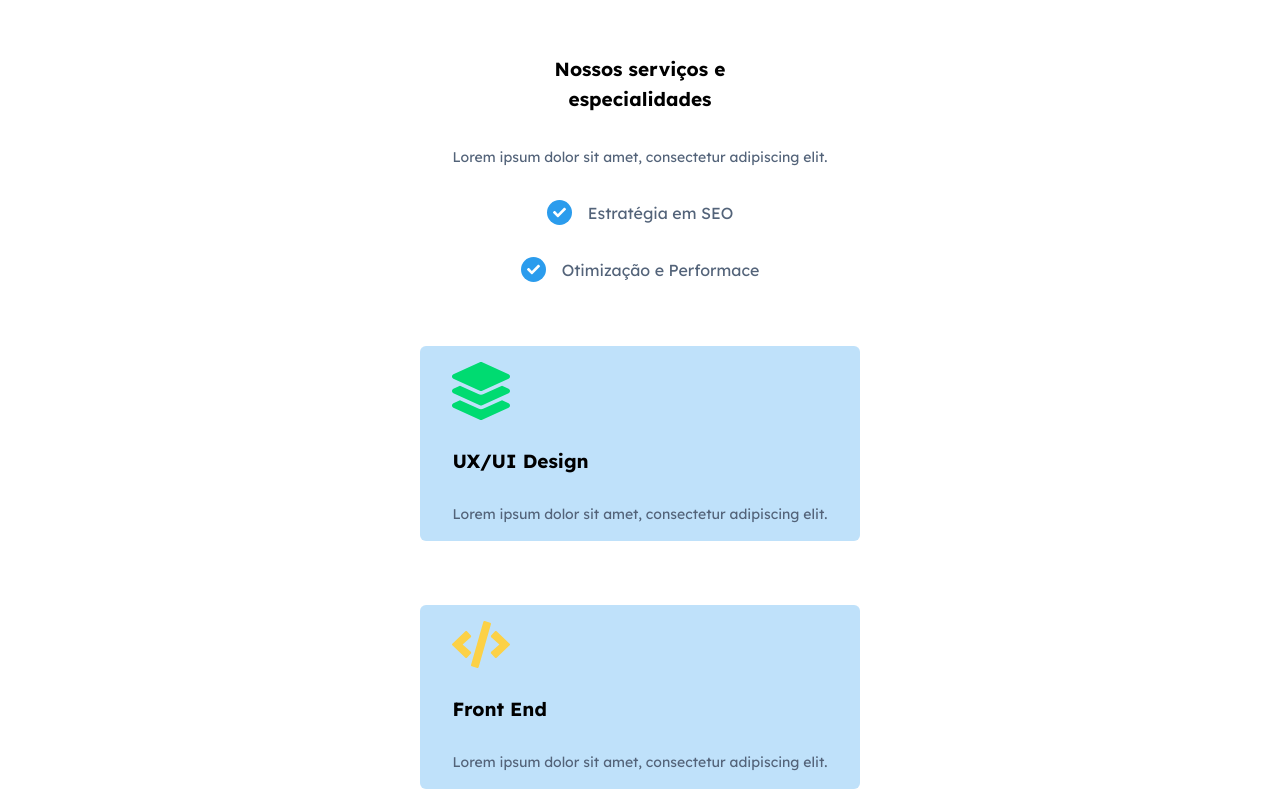
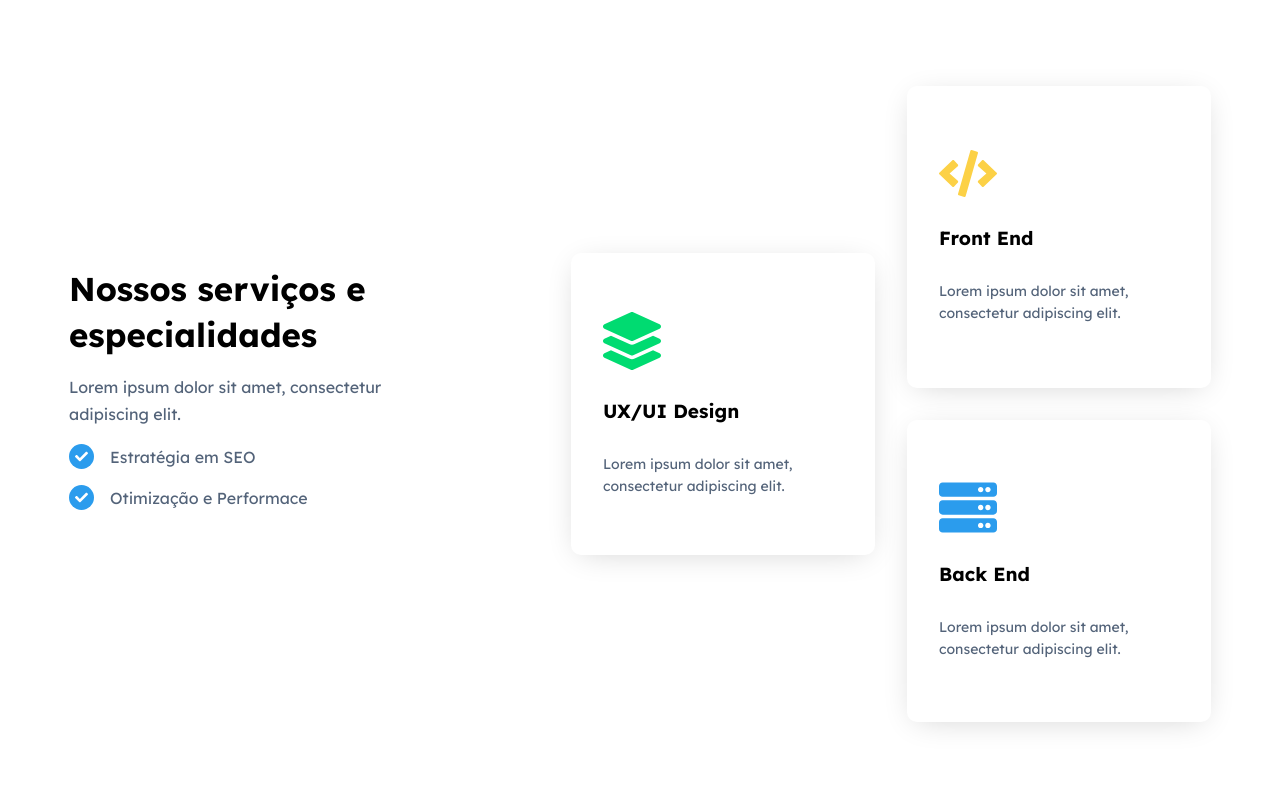
Before and after one commit to JonathanGLopes/NexyTech, a website built with Vite: page NexyTech/index.html in a window 1280 px wide. Shown: the part 1821-2613 px from the top of the page. Built offline with nearby package versions, Linux system fonts and the light colour scheme.

Commit message:
seção de serviços desktop

```diff
--- a/NexyTech/components/style/service.css
+++ b/NexyTech/components/style/service.css
@@ -52,3 +52,44 @@
         border-radius: 6px;
     }
 }
+
+/* 1024px */
+
+@media (min-width: 1024px){
+    .services {
+        display: flex;
+        flex-direction: row;
+    }
+
+    .services_text_wrap {
+        display: flex;
+        flex-direction: column;
+        gap: 1rem;
+        margin-right: 140px;
+    }
+
+    .service-title {
+        text-align: start;
+        font-size: 33px;
+        line-height: 46px;
+    }
+
+    .service-description {
+        font-size: 1rem;
+        line-height: 27px;
+        width: 330px;
+    }
+
+    .service-span {
+        font-size: 1rem;
+    }
+
+    .service-card {
+        width: 240px;
+        height: 270px;
+        box-shadow: 0px 5px 32px -9px rgba(0, 0, 0, 0.2);
+        border-radius: 10px;
+        background-color: transparent;
+        justify-content: center;
+    }
+}
--- a/NexyTech/index.html
+++ b/NexyTech/index.html
@@ -78,16 +78,18 @@
           </div>
         </section>
         <section class="services container">
-          <h1 class="main-title">Nossos serviços e especialidades</h1>
-          <p class="main-description">Lorem ipsum dolor sit amet, consectetur adipiscing elit.</p>
+          <div class="services_text_wrap">
+            <h1 class="main-title service-title">Nossos serviços e especialidades</h1>
+            <p class="main-description service-description">Lorem ipsum dolor sit amet, consectetur adipiscing elit.</p>
             <span class="service-span"><img src="assets/icon/icon-check.svg" alt="Ícone de check com fundo azul" class="icon-checked"> Estratégia em SEO</span>
             <span class="service-span"><img src="assets/icon/icon-check.svg" alt="Ícone de check com fundo azul" class="icon-checked"> Otimização e Performace</span>
-
+          </div>
           <div class="service-card">
             <img src="assets/icon/icon-ui.svg" alt="Imagem de três quadrados verdes um em cima do outro" class="card-img">
             <h1 class="card-title">UX/UI Design</h1>
             <p class="card-description">Lorem ipsum dolor sit amet, consectetur adipiscing elit.</p>
           </div>
+          <div class="service_card_wrap">
             <div class="service-card">
               <img src="assets/icon/icon-front.svg" alt="Imagem de três quadrados verdes um em cima do outro" class="card-img">
               <h1 class="card-title">Front End</h1>
@@ -97,6 +99,7 @@
               <img src="assets/icon/icon-back.svg" alt="Imagem de três quadrados verdes um em cima do outro" class="card-img">
               <h1 class="card-title">Back End</h1>
               <p class="card-description">Lorem ipsum dolor sit amet, consectetur adipiscing elit.</p>
+            </div>
           </div>
         </section>
         <section class="team container">
```
Lines whose indentation alone changed are shown as unchanged.
